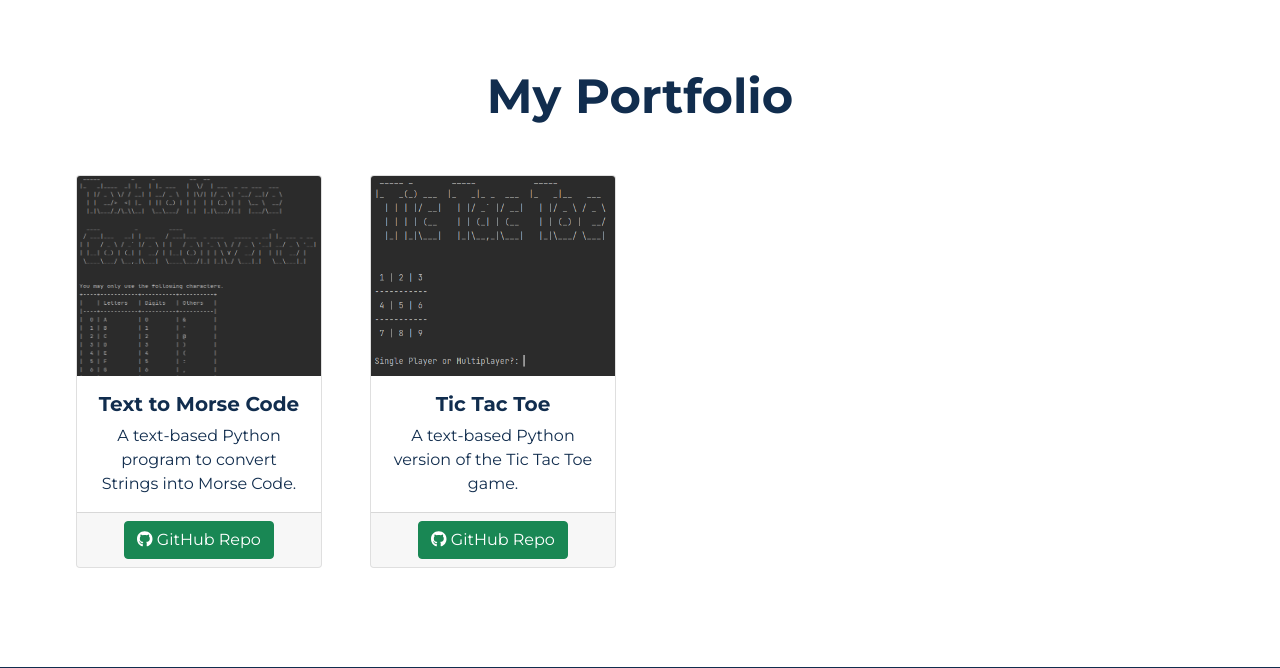
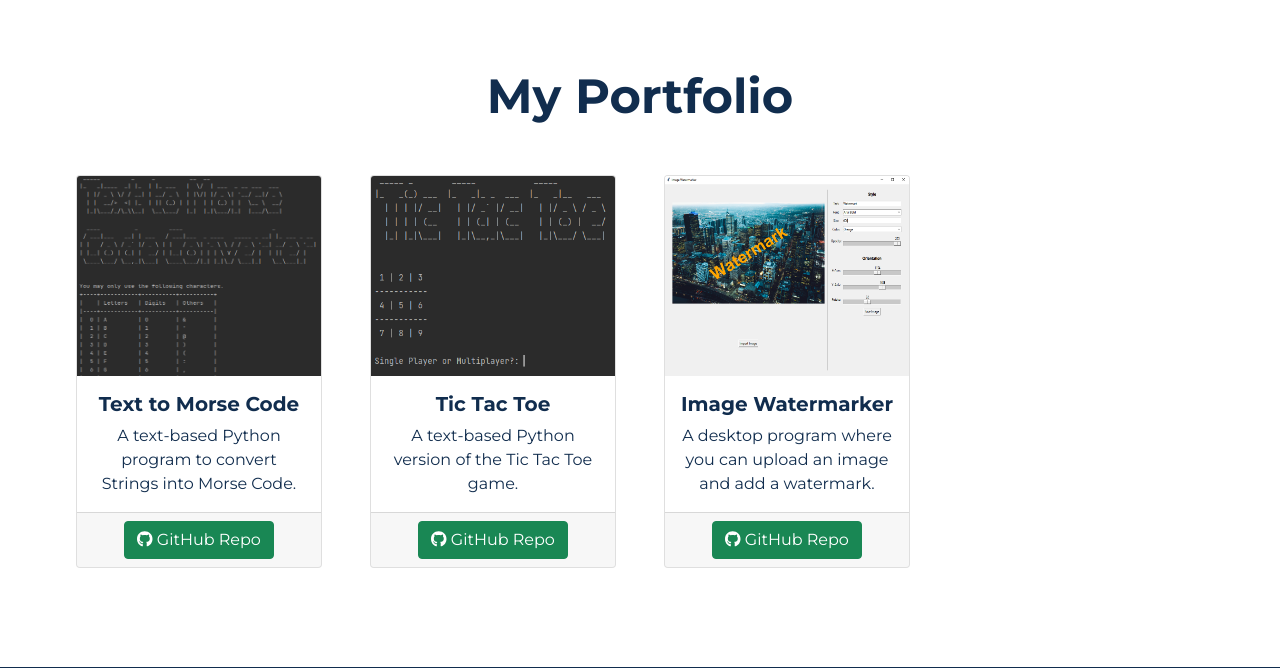
Before and after one commit to archiemillar/portfolio-website, a Flask app: page / in a window 1280 px wide. Shown: the part 605-1273 px from the top of the page. Run offline with Flask 2, Linux system fonts and the light colour scheme; some libraries are stand-ins or nearby versions.

Commit message:
add watermarker project

```diff
--- a/templates/index.html
+++ b/templates/index.html
@@ -97,13 +97,30 @@
         <div class="card h-100">
           <img src="{{ url_for('static', filename='images/portfolio/Tic Tac Toe Preview.PNG') }}"
                class="card-img-top"
-               alt="text-to-morse-code-img">
+               alt="tic-tac-toe-img">
           <div class="card-body">
             <h5 class="card-title">Tic Tac Toe</h5>
             <p class="card-text">A text-based Python version of the Tic Tac Toe game.</p>
           </div>
           <div class="card-footer">
             <a href="https://github.com/archiemillar/tic-tac-toe"
+               class="btn btn-success" target="_blank" rel="noreferrer noopener">
+              <i class="fa-brands fa-github"></i> GitHub Repo</a>
+          </div>
+        </div>
+      </div>
+
+      <div class="col port-column">
+        <div class="card h-100">
+          <img src="{{ url_for('static', filename='images/portfolio/Watermarker.PNG') }}"
+               class="card-img-top"
+               alt="watermarker-img">
+          <div class="card-body">
+            <h5 class="card-title">Image Watermarker</h5>
+            <p class="card-text">A desktop program where you can upload an image and add a watermark.</p>
+          </div>
+          <div class="card-footer">
+            <a href="https://github.com/archiemillar/image-watermarker"
                class="btn btn-success" target="_blank" rel="noreferrer noopener">
               <i class="fa-brands fa-github"></i> GitHub Repo</a>
           </div>
```
Also changed, not shown: static/images/portfolio/Watermarker.PNG.
